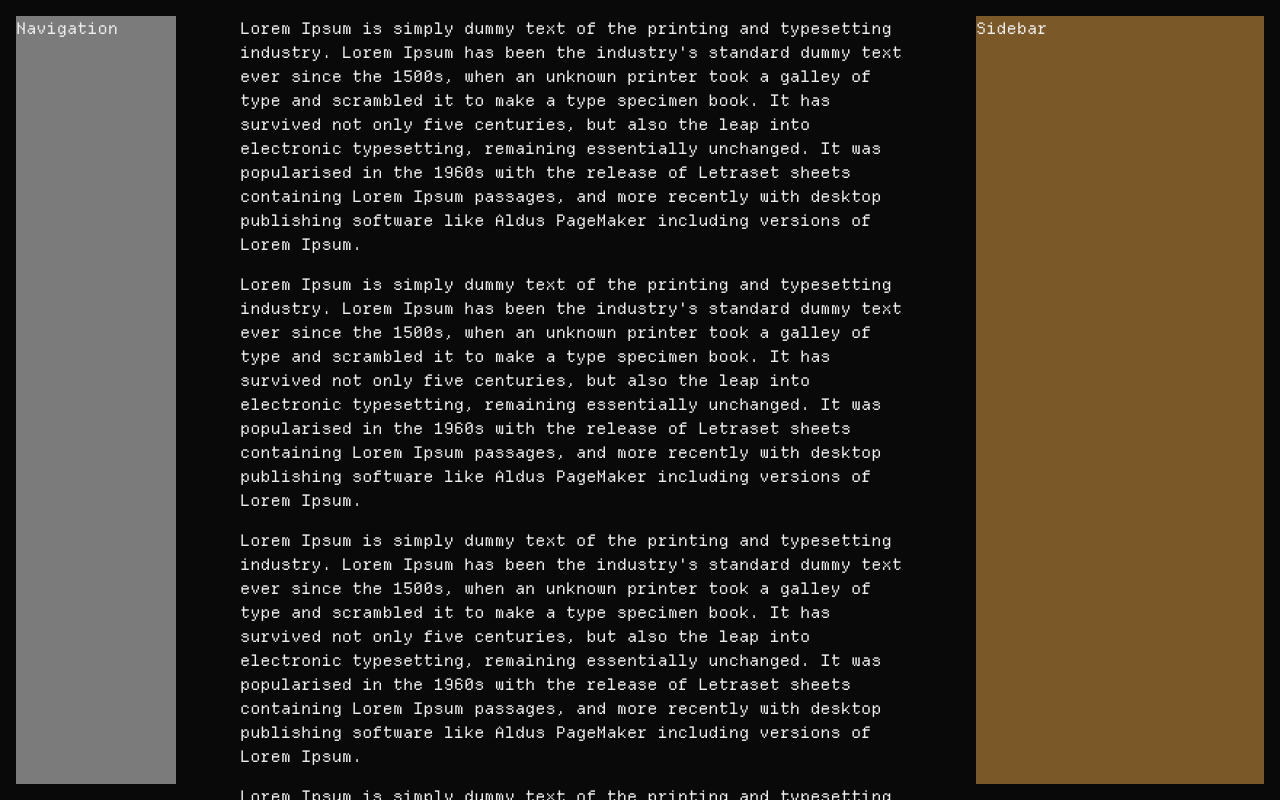
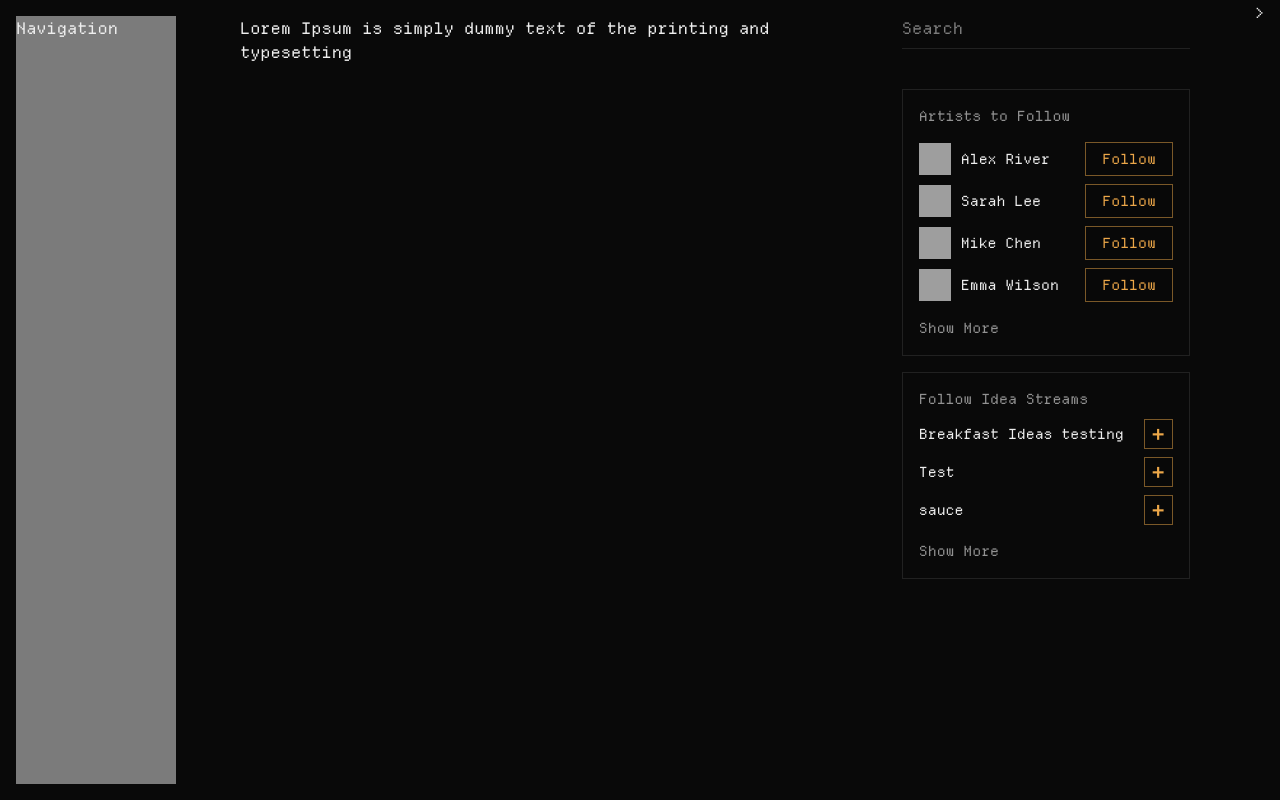
Before and after one commit to eojeel/pixl, a website built with Vite: page feed.html in a window 1280 px wide. Built offline with nearby package versions, Linux system fonts and the light colour scheme; grey boxes are pictures that could not be loaded.

Commit message:
update feed.html layout and introduce .prettierrc.json for Tailwind CSS formatting

```diff
--- a/feed.html
+++ b/feed.html
@@ -15,66 +15,122 @@
       <p>Navigation</p>
     </header>
     <!-- navigation -->
-    <main class="flex flex-col gap-4 overflow-y-auto py-4">
-      <p>
-        Lorem Ipsum is simply dummy text of the printing and typesetting
-        industry. Lorem Ipsum has been the industry's standard dummy text ever
-        since the 1500s, when an unknown printer took a galley of type and
-        scrambled it to make a type specimen book. It has survived not only five
-        centuries, but also the leap into electronic typesetting, remaining
-        essentially unchanged. It was popularised in the 1960s with the release
-        of Letraset sheets containing Lorem Ipsum passages, and more recently
-        with desktop publishing software like Aldus PageMaker including versions
-        of Lorem Ipsum.
-      </p>
-      <p>
-        Lorem Ipsum is simply dummy text of the printing and typesetting
-        industry. Lorem Ipsum has been the industry's standard dummy text ever
-        since the 1500s, when an unknown printer took a galley of type and
-        scrambled it to make a type specimen book. It has survived not only five
-        centuries, but also the leap into electronic typesetting, remaining
-        essentially unchanged. It was popularised in the 1960s with the release
-        of Letraset sheets containing Lorem Ipsum passages, and more recently
-        with desktop publishing software like Aldus PageMaker including versions
-        of Lorem Ipsum.
-      </p>
-      <p>
-        Lorem Ipsum is simply dummy text of the printing and typesetting
-        industry. Lorem Ipsum has been the industry's standard dummy text ever
-        since the 1500s, when an unknown printer took a galley of type and
-        scrambled it to make a type specimen book. It has survived not only five
-        centuries, but also the leap into electronic typesetting, remaining
-        essentially unchanged. It was popularised in the 1960s with the release
-        of Letraset sheets containing Lorem Ipsum passages, and more recently
-        with desktop publishing software like Aldus PageMaker including versions
-        of Lorem Ipsum.
-      </p>
-      <p>
-        Lorem Ipsum is simply dummy text of the printing and typesetting
-        industry. Lorem Ipsum has been the industry's standard dummy text ever
-        since the 1500s, when an unknown printer took a galley of type and
-        scrambled it to make a type specimen book. It has survived not only five
-        centuries, but also the leap into electronic typesetting, remaining
-        essentially unchanged. It was popularised in the 1960s with the release
-        of Letraset sheets containing Lorem Ipsum passages, and more recently
-        with desktop publishing software like Aldus PageMaker including versions
-        of Lorem Ipsum.
-      </p>
-      <p>
-        Lorem Ipsum is simply dummy text of the printing and typesetting
-        industry. Lorem Ipsum has been the industry's standard dummy text ever
-        since the 1500s, when an unknown printer took a galley of type and
-        scrambled it to make a type specimen book. It has survived not only five
-        centuries, but also the leap into electronic typesetting, remaining
-        essentially unchanged. It was popularised in the 1960s with the release
-        of Letraset sheets containing Lorem Ipsum passages, and more recently
-        with desktop publishing software like Aldus PageMaker including versions
-        of Lorem Ipsum.
-      </p>
+    <main class="flex grow flex-col gap-4 overflow-y-auto py-4">
+      <p>Lorem Ipsum is simply dummy text of the printing and typesetting</p>
     </main>
     <!-- sidebar -->
-    <aside class="bg-pixel/50 my-4 w-72 shrink-0">
-      <p>Sidebar</p>
+    <aside class="my-4 w-72 shrink-0 overflow-y-auto">
+      <label>
+        <input
+          type="text"
+          placeholder="Search"
+          class="border-pix border-pixel-light/50 w-full"
+        />
+      </label>
+      <hr class="border-pixel-light/10 mt-2" />
+      <div class="border-pixel-light/10 mt-10 border p-4">
+        <h2 class="text-pixel-light/60 text-sm">Artists to Follow</h2>
+        <ol class="mt-4 flex flex-col gap-2">
+          <li class="flex items-center justify-between gap-4">
+            <div class="flex items-center gap-2.5">
+              <img
+                class="size-8 object-cover"
+                src="https://ui-avatars.com/api/?name=Alex+River"
+                alt="avatar"
+              />
+              <p class="truncate text-sm">Alex River</p>
+            </div>
+            <button
+              class="bg-pixel-dark/50 hover:bg-pixel-dark/60 active:bg-pixel-dark/75 border-pixel/50 hover:border-pixel/60 active:border-pixel/75 text-pixel border px-4 py-1.5 text-sm"
+            >
+              Follow
+            </button>
+          </li>
+          <li class="flex items-center justify-between gap-4">
+            <div class="flex items-center gap-2.5">
+              <img
+                class="size-8 object-cover"
+                src="https://ui-avatars.com/api/?name=Sarah+Lee"
+                alt="avatar"
+              />
+              <p class="truncate text-sm">Sarah Lee</p>
+            </div>
+            <button
+              class="bg-pixel-dark/50 hover:bg-pixel-dark/60 active:bg-pixel-dark/75 border-pixel/50 hover:border-pixel/60 active:border-pixel/75 text-pixel border px-4 py-1.5 text-sm"
+            >
+              Follow
+            </button>
+          </li>
+          <li class="flex items-center justify-between gap-4">
+            <div class="flex items-center gap-2.5">
+              <img
+                class="size-8 object-cover"
+                src="https://ui-avatars.com/api/?name=Mike+Chen"
+                alt="avatar"
+              />
+              <p class="truncate text-sm">Mike Chen</p>
+            </div>
+            <button
+              class="bg-pixel-dark/50 hover:bg-pixel-dark/60 active:bg-pixel-dark/75 border-pixel/50 hover:border-pixel/60 active:border-pixel/75 text-pixel border px-4 py-1.5 text-sm"
+            >
+              Follow
+            </button>
+          </li>
+          <li class="flex items-center justify-between gap-4">
+            <div class="flex items-center gap-2.5">
+              <img
+                class="size-8 object-cover"
+                src="https://ui-avatars.com/api/?name=Emma+Wilson"
+                alt="avatar"
+              />
+              <p class="truncate text-sm">Emma Wilson</p>
+            </div>
+            <button
+              class="bg-pixel-dark/50 hover:bg-pixel-dark/60 active:bg-pixel-dark/75 border-pixel/50 hover:border-pixel/60 active:border-pixel/75 text-pixel border px-4 py-1.5 text-sm"
+            >
+              Follow
+            </button>
+          </li>
+        </ol>
+        <a href="#" class="text-pixel-light/60 mt-4 inline-block text-sm"
+          >Show More</a
+        >
+      </div>
+
+      <!--- follow idea streams -->
+      <div class="border-pixel-light/10 mt-4 border p-4">
+        <h2 class="text-pixel-light/60 text-sm">Follow Idea Streams</h2>
+        <ol class="mt-2.5 flex flex-col gap-2">
+          <li class="flex items-center justify-between gap-4">
+            <p class="truncate text-sm">Breakfast Ideas testing</p>
+            <buttonmt-2.5
+              class="bg-pixel-dark/50 hover:bg-pixel-dark/60 active:bg-pixel-dark/75 border-pixel/50 hover:border-pixel/60 active:border-pixel/75 text-pixel border px-1.5 py-0.5 text-2xl leading-none"
+            >
+              +
+            </buttonmt-2.5>
+          </li>
+          <li class="flex items-center justify-between gap-4">
+            <p class="truncate text-sm">Test</p>
+            <button
+              class="bg-pixel-dark/50 hover:bg-pixel-dark/60 active:bg-pixel-dark/75 border-pixel/50 hover:border-pixel/60 active:border-pixel/75 text-pixel border px-1.5 py-0.5 text-2xl leading-none"
+            >
+              +
+            </button>
+          </li>
+          <li class="flex items-center justify-between gap-4">
+            <p class="truncate text-sm">sauce</p>
+            <button
+              class="bg-pixel-dark/50 hover:bg-pixel-dark/60 active:bg-pixel-dark/75 border-pixel/50 hover:border-pixel/60 active:border-pixel/75 text-pixel border px-1.5 py-0.5 text-2xl leading-none"
+            >
+              +
+            </button>
+          </li>
+        </ol>
+        <a href="#" class="text-pixel-light/60 mt-4 inline-block text-sm"
+          >Show More</a
+        >
+      </div>
     </aside>
   </body>
 </html>
+>
```
Also changed, not shown: .prettierrc.json (added).
